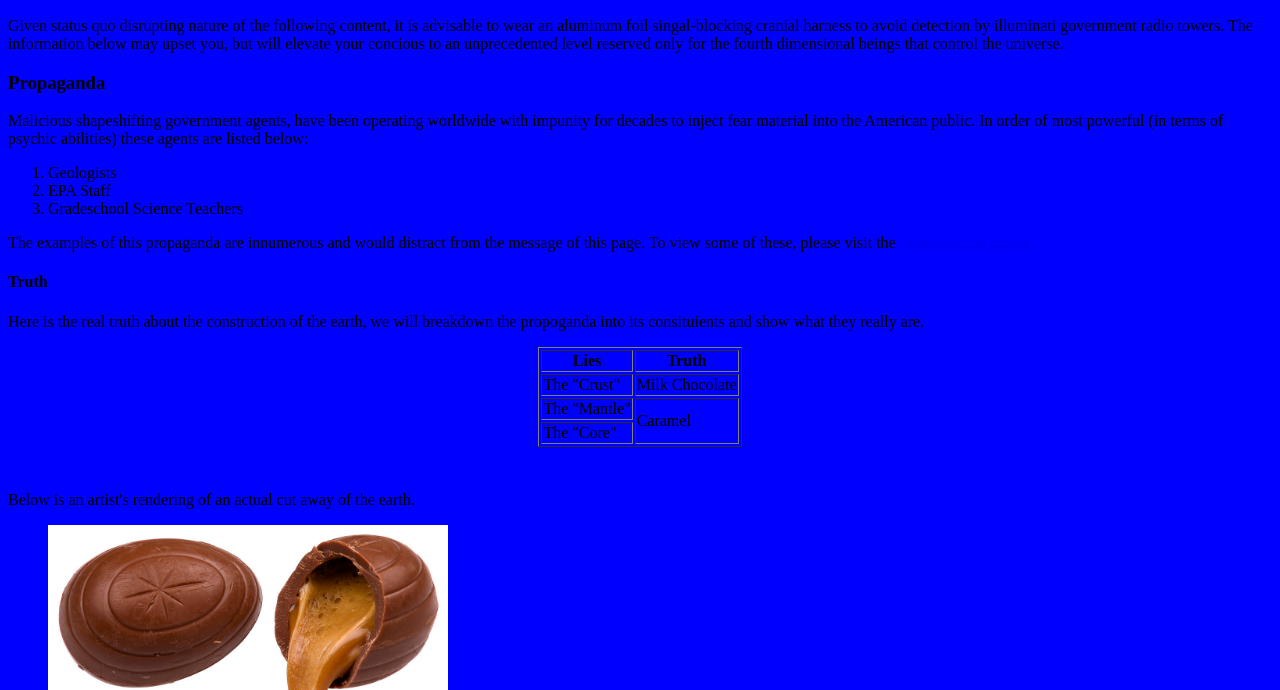
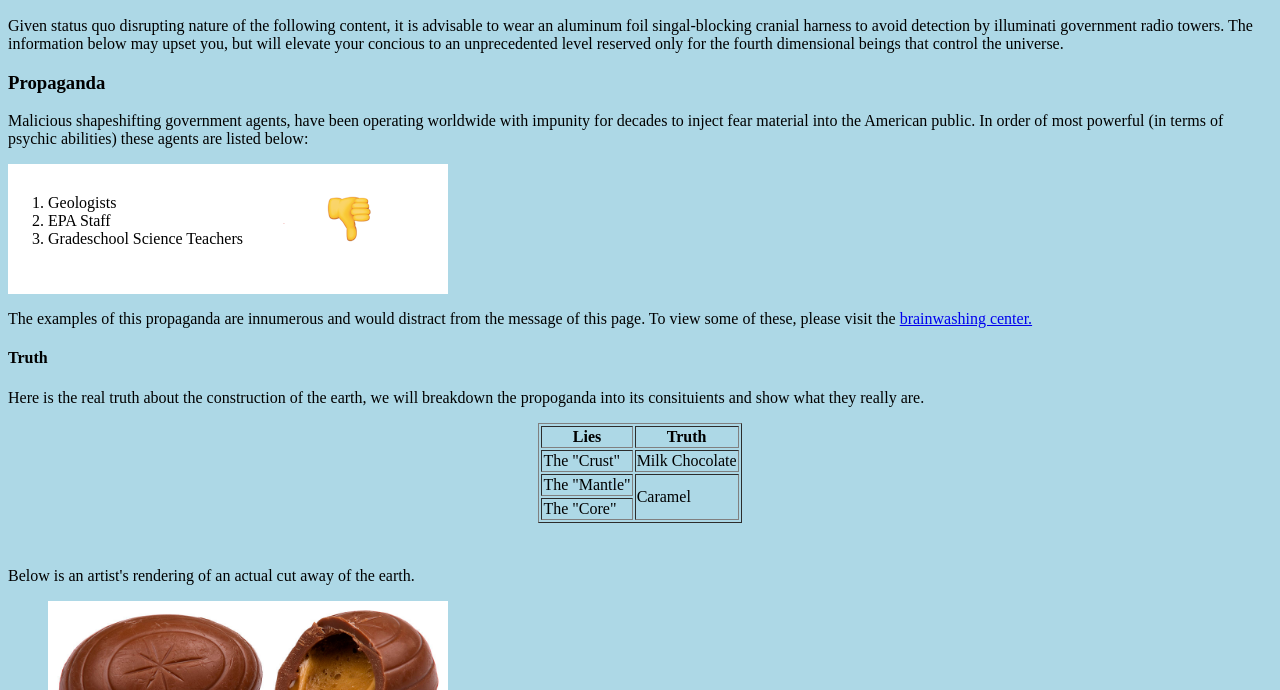
Before and after one commit to mramuta/earths_core, a plain HTML site: page index.html in a window 1280 px wide. Shown: the part 110-800 px from the top of the page. Drawn offline with Linux system fonts and the light colour scheme.

Commit message:
4. add background image to ordered list and lightened background color

```diff
--- a/style.css
+++ b/style.css
@@ -1,5 +1,5 @@
-body {
-	background: blue;
+body{
+	background: lightblue;
 }
 form{
 	padding: 30px;
@@ -12,3 +12,9 @@ table{
 footer{
 	margin: auto;
 }
+ol{
+	background-image: url(thumbs_down.png);
+	height: 100px;
+	width: 400px;
+	padding-top: 30px;
+}
```
